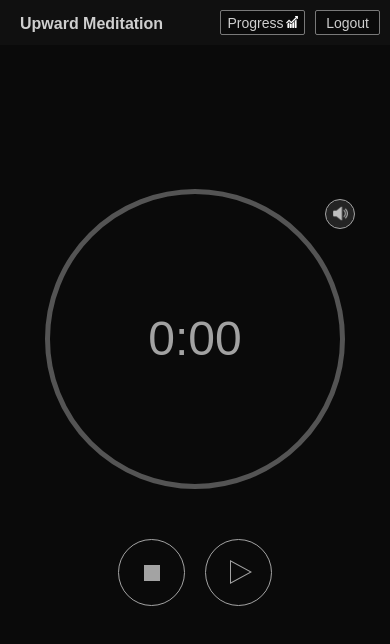
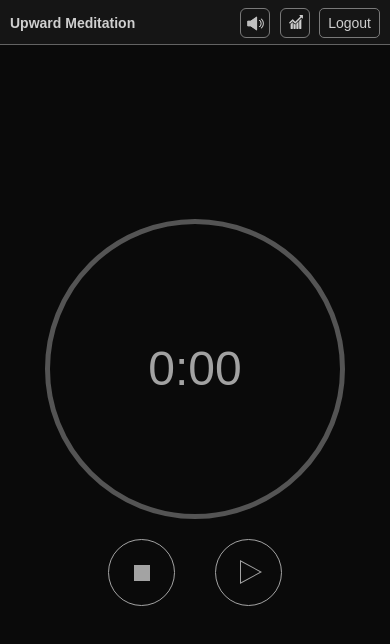
Before and after one commit to jkobb510/MeditationApp, a React app: page / in a window 390 px wide. Both pictures are taken after typing "Sample", "Sample123" into the empty fields and a click on the button "Login". Shown: the top 644 px of the page. Built offline with nearby package versions, Linux system fonts and the light colour scheme; no server answers.

Commit message:
nav bar size updates

```diff
--- a/src/App.css
+++ b/src/App.css
@@ -22,26 +22,6 @@ body {
     overflow-y: scroll;
 }
 
-.collapsible-header {
-  z-index: 1;
-  position: absolute;
-  top: 4px;
-  right: 80px;
-  display: flex;
-  justify-content: center;
-  align-items: center;
-  padding: 5px;
-  cursor: pointer;
-  border: 1px solid #797979;
-  background-color: #0a0a0a;
-  border-radius: 2px;
-  height: 25px;
-  width: 85px;
-}
-.collapsible-header:hover {
-  background-color: #a3a3a3;
-  color: #0a0a0a;
-}
 .graph {
   position: absolute;
   top: 20px;
@@ -101,8 +81,9 @@ body {
   left: 0;
   width: 100%;
   height: 45px;
-  background-color: #101010; /* dark gray */
+  background-color: #151515; /* dark gray */
   z-index: 0;
+  border-bottom: 1px solid #636363;
 }
 .header-container {
   z-index: 1;
@@ -122,24 +103,65 @@ body {
   position: relative;
   display: inline-block;
 }
+.top-left {
+  z-index: 1;
+  position: fixed;
+  top: 15px;
+  left: 15px;
+}
+
+@media (max-width: 500px) {
+  .logo-text {
+    display: block;
+    font-size: 14px;
+    margin-left: -5px;
+  }
+
+}
+
 .button-icon-audio {
   position: absolute;
-  top: -30px;    /* 10px above the circle */
-  right: -10px;  /* 10px to the right outside the circle */
-  background-color: #242424;
-  height: 30px;
-  width: 30px;
+  right: 175px;  /* 10px to the right outside the circle */
+  top: 4px; /* 10px down from the top of the circle */
+  background-color: transparent;
+  height: 25px;
+  width: 25px;
   display: flex;
   align-items: center;
   justify-content: center;
-  padding: 5px;
-  border-radius: 50%;
+  border-radius: 20%;
   border: 1px solid #a3a3a3;
+  cursor: pointer;
+}
+.button-icon-audio:hover {
+  background-color: #a3a3a3;
+  color: #0a0a0a;
 }
 
 .button-icon-audio img {
-    width: 15px;
+    width: 20px;
     height: 15px;
+    margin-right: -1px
+}
+.collapsible-header {
+  z-index: 1;
+  position: absolute;
+  top: 4px;
+  right: 80px;
+  display: flex;
+  justify-content: center;
+  align-items: center;
+  padding: 5px;
+  cursor: pointer;
+  border: 1px solid #797979;
+  background-color: transparent;
+  border-radius: 2px;
+  height: 25px;
+  width: 85px;
+}
+.collapsible-header:hover {
+  background-color: #a3a3a3;
+  color: #0a0a0a;
 }
 .logout-button {
   position: fixed;
@@ -148,7 +170,7 @@ body {
   justify-content: center;
   top: 10px;
   right: 10px;
-  background-color: #0a0a0a;
+  background-color: transparent;
   color: #cfcfcf;
   padding: 6px 10px;
   border-radius: 2px;
@@ -164,12 +186,45 @@ body {
   color: #0a0a0a;
 }
 
+@media (max-width: 500px) {
+  .button-icon-audio {
+  position: absolute;
+  right: 115px;  /* 10px to the right outside the circle */
+  top: 2px; /* 10px down from the top of the circle */
+  background-color: transparent;
+  height: 30px;
+  width: 30px;
+  border-radius: 20%;
+  border-color: #797979;
+}
+  .collapsible-header {
+    position:absolute;
+    right: 75px;
+    height: 30px;
+    width: 30px;
+    top: 2px;
+    border-radius: 20%;
+  }
+  .collapsible-header span {
+    display: none;
+  }
+  .collapsible-header img {
+    margin-left: 0;
+  }
+  .logout-button {
+    padding: 1px 8px;
+    height: 30px;
+    top: 8px;
+    border-radius: 5px;
+  }
+}
+
 .controls button {
     background-color: transparent;
     border: 1px solid #a3a3a3;
     color: #a3a3a3;
     padding: 15px 20px;
-    margin: 10px;
+    margin: 20px;
     cursor: pointer;
     border-radius: 50%;
 }
@@ -212,12 +267,7 @@ body {
   margin-top: 4px; /* Pushes the text down */
   margin-bottom: -10px; /* Pushes the text down */
 }
-.top-left {
-  z-index: 1;
-  position: fixed;
-  top: 15px;
-  left: 20px;
-}
+
 
 .container {
   display: flex;
@@ -239,7 +289,6 @@ body {
   position: relative;
   font-size: 2rem;
   color: #a2a2a2;
-  top: -40px;
   border: 5px solid rgba(255, 255, 255, 0.3); /* Keeps static border */
 }
 
--- a/src/MainApp.js
+++ b/src/MainApp.js
@@ -12,7 +12,7 @@ import useAudio from "./client/hooks/useAudio";
 import ToggleAudio from "./client/Components/Buttons/ToggleAudio/ToggleAudio";
 import Sessions from "./client/Components/Buttons/Sessions/Sessions";
 import TimeGraph from "./client/Components/Buttons/Sessions/TimeGraph";
-import { color } from "chart.js/helpers";
+import Logo from "./Logo_NoTitle.png";
 
 function MainApp({ username, onLogout}) {
   const { time, isRunning, startPauseTimer, resetTimer, audioRef } = useTimer();
@@ -48,8 +48,11 @@ function MainApp({ username, onLogout}) {
   return (
     <div className="container" onClick={handleContainerClick}>
     <div className="navbar-bg">
-      <div className="top-left"><h4>Upward Meditation</h4></div>
+      <div className="top-left">
+        <h4 className="logo-text">Upward Meditation</h4>
+        </div>
       <div className="header-container">
+        <ToggleAudio isAudioOn={isAudioOn} toggleAudio={toggleAudio} />
         <Sessions isExpanded={isExpanded} toggleExpand={() => setIsExpanded(!isExpanded)} />
         <button className="logout-button" onClick={onLogout}>Logout</button>
       </div>
@@ -62,7 +65,6 @@ function MainApp({ username, onLogout}) {
       <div className={isExpanded ? "darkenAndBlur-expanded" : ""}>
         {warning && <div className="warning">{warning}</div>}
         <div className="timer-wrapper">
-            <ToggleAudio isAudioOn={isAudioOn} toggleAudio={toggleAudio} />
         <TimerDisplay time={time} isRunning={isRunning} />
         </div>
         <Controls isRunning={isRunning} onStartPause={handleStartPause} onReset={handleReset} />
--- a/src/client/Components/Buttons/Sessions/Sessions.js
+++ b/src/client/Components/Buttons/Sessions/Sessions.js
@@ -1,13 +1,26 @@
 import React from "react";
 import PropTypes from "prop-types";
-import graph from "../../../../chart-646.svg";
-import { color } from "chart.js/helpers";
 
 const Sessions = ({ isExpanded, toggleExpand }) => {
   return (
     <div className="collapsible-header" onClick={toggleExpand}>
-      <span style={{ fontSize: 14 }}>Progress</span>
-      <img src={graph} alt="Graph Icon" width="12" height="12" style={{ marginBottom: 2, marginLeft: 2, filter: "invert(100%) brightness(100%)" }} />
+      <span style={{ fontSize: 14, marginRight: 2 }}>Progress</span>
+      <svg
+        width="14"
+        height="14"
+        viewBox="0 0 256 256"
+        fill="currentColor"
+        style={{ marginBottom: 2, marginLeft: 1 }}
+        xmlns="http://www.w3.org/2000/svg"
+      >
+        <g transform="translate(1.41 1.41) scale(2.81 2.81)">
+          <path d="M 87.994 0 H 69.342 c -1.787 0 -2.682 2.16 -1.418 3.424 l 5.795 5.795 l -33.82 33.82 L 28.056 31.196 l -3.174 -3.174 c -1.074 -1.074 -2.815 -1.074 -3.889 0 L 0.805 48.209 c -1.074 1.074 -1.074 2.815 0 3.889 l 3.174 3.174 c 1.074 1.074 2.815 1.074 3.889 0 l 15.069 -15.069 l 14.994 14.994 c 1.074 1.074 2.815 1.074 3.889 0 l 1.614 -1.614 c 0.083 -0.066 0.17 -0.125 0.247 -0.202 l 37.1 -37.1 l 5.795 5.795 C 87.84 23.34 90 22.445 90 20.658 V 2.006 C 90 0.898 89.102 0 87.994 0 z" />
+          <path d="M 65.626 37.8 v 49.45 c 0 1.519 1.231 2.75 2.75 2.75 h 8.782 c 1.519 0 2.75 -1.231 2.75 -2.75 V 23.518 L 65.626 37.8 z" />
+          <path d="M 47.115 56.312 V 87.25 c 0 1.519 1.231 2.75 2.75 2.75 h 8.782 c 1.519 0 2.75 -1.231 2.75 -2.75 V 42.03 L 47.115 56.312 z" />
+          <path d="M 39.876 60.503 c -1.937 0 -3.757 -0.754 -5.127 -2.124 l -6.146 -6.145 V 87.25 c 0 1.519 1.231 2.75 2.75 2.75 h 8.782 c 1.519 0 2.75 -1.231 2.75 -2.75 V 59.844 C 41.952 60.271 40.933 60.503 39.876 60.503 z" />
+          <path d="M 22.937 46.567 L 11.051 58.453 c -0.298 0.298 -0.621 0.562 -0.959 0.8 V 87.25 c 0 1.519 1.231 2.75 2.75 2.75 h 8.782 c 1.519 0 2.75 -1.231 2.75 -2.75 V 48.004 L 22.937 46.567 z" />
+        </g>
+      </svg>
     </div>
   );
 };
--- a/src/client/Components/Timer/TimerDisplay.js
+++ b/src/client/Components/Timer/TimerDisplay.js
@@ -1,7 +1,7 @@
 import React, { useState, useEffect, useRef } from 'react';
 import PropTypes from 'prop-types';
 
-const transitionDelay = 1200;
+const transitionDelay = 1500;
 const TimerDisplay = ({ time, isRunning }) => {
   const [showBePresent, setShowBePresent] = useState(false);
   const [fade, setFade] = useState('fade-in');
@@ -26,9 +26,9 @@ const TimerDisplay = ({ time, isRunning }) => {
 
     timerRef.current = setTimeout(() => {
       setShowBePresent(isRunning);
-      setTimeout(() => {
+      requestAnimationFrame(() => {
       setFade('fade-in');
-    }, 10);
+    });
   },transitionDelay);
 
     return clearTimer;
```
Also changed, not shown: src/chart-646.svg, 3 other files (tests, documents, lock files or other folders).
